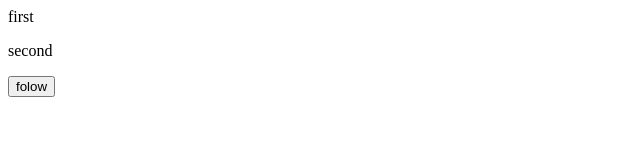
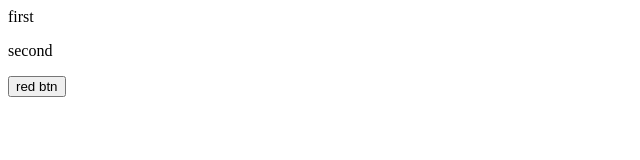
Before and after one commit to Anpopaicoconat/lab4, a plain HTML site: page index.html in a window 1280 px wide. Shown: the full height of the page, 0-640 px from the left. Drawn offline with Linux system fonts and the light colour scheme.

```diff
--- a/index.html
+++ b/index.html
@@ -1,3 +1,3 @@
 <p>first</p>
 <p>second</p>
-<button>folow</button>
+<button>red btn</button>
```
